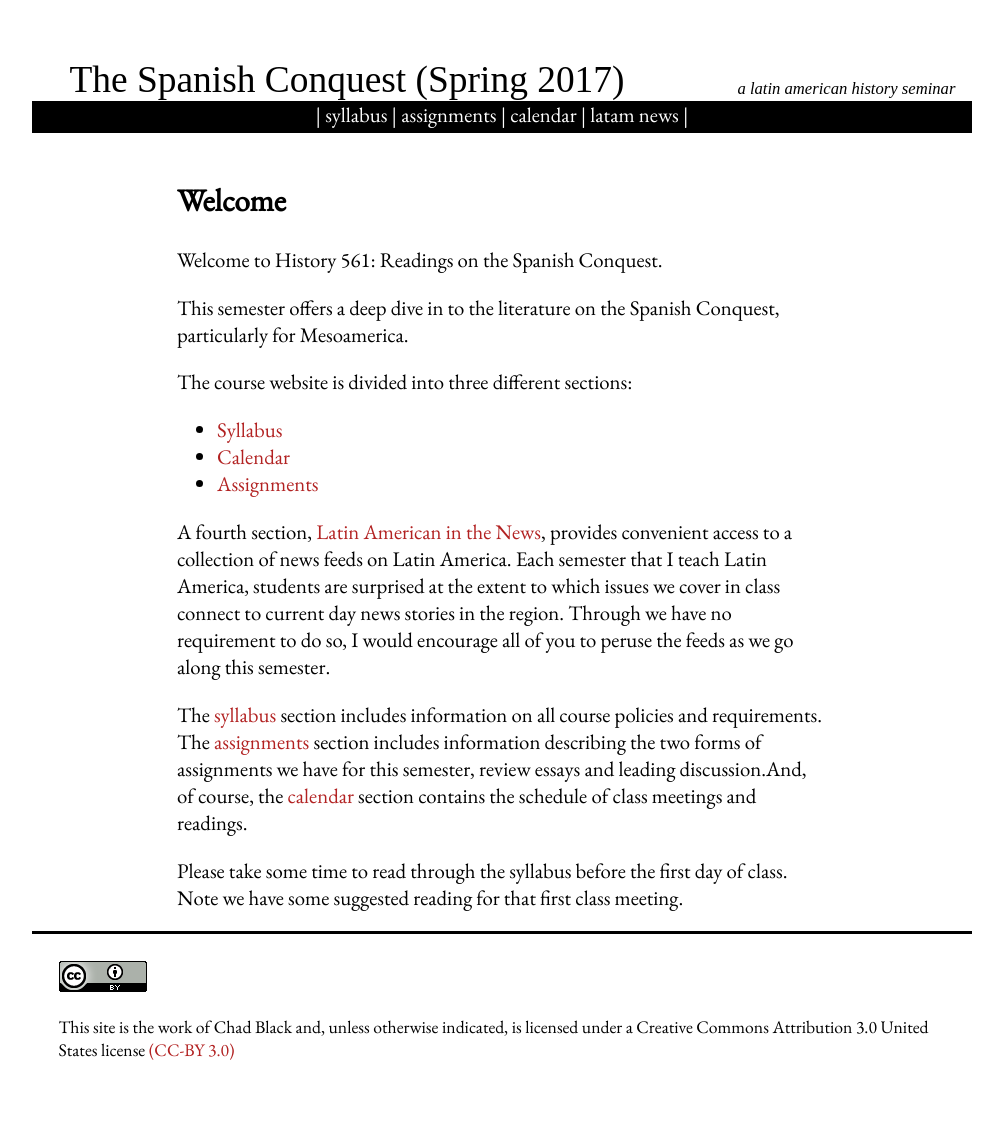
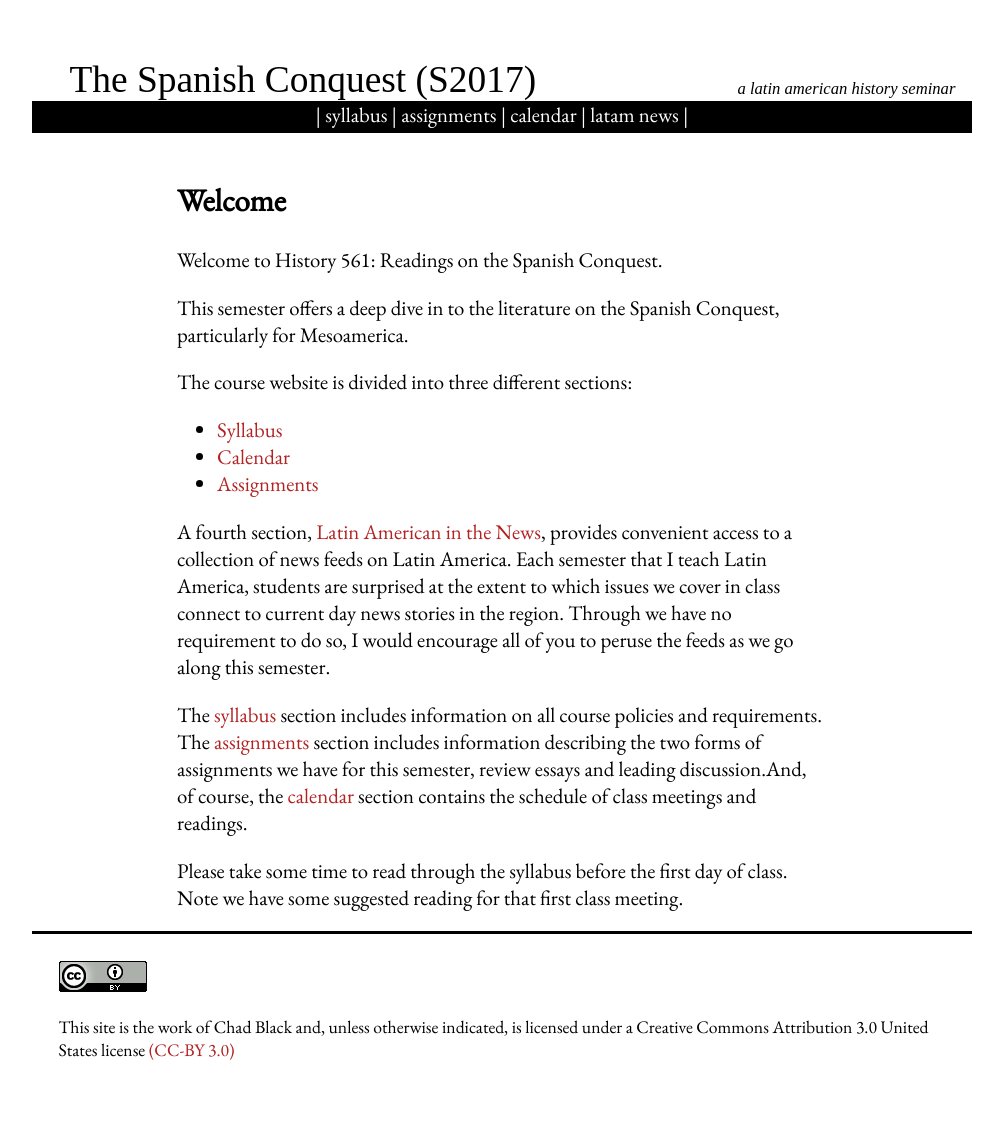
Before and after one commit to chadblack/561S2017, a Jekyll site: the page built from index.md, in a window 1280 px wide. Shown: the whole page, without its empty margins (138-1141 px from the left). Built offline with Jekyll 4.4.1, drawn with Linux system fonts in a browser that asks for light colours; some web fonts are replaced.

Commit message:
fixed the tweak

```diff
--- a/_includes/header.html
+++ b/_includes/header.html
@@ -1,5 +1,5 @@
 <header>
-<div id="site-title"><a href="http://chadblack.net/561S2017">The Spanish Conquest (Spring 2017)</a></div>
+<div id="site-title"><a href="http://chadblack.net/561S2017">The Spanish Conquest (S2017)</a></div>
 <div id="site-description"><em>a latin american history seminar</em></div>
 
 <nav>
```
